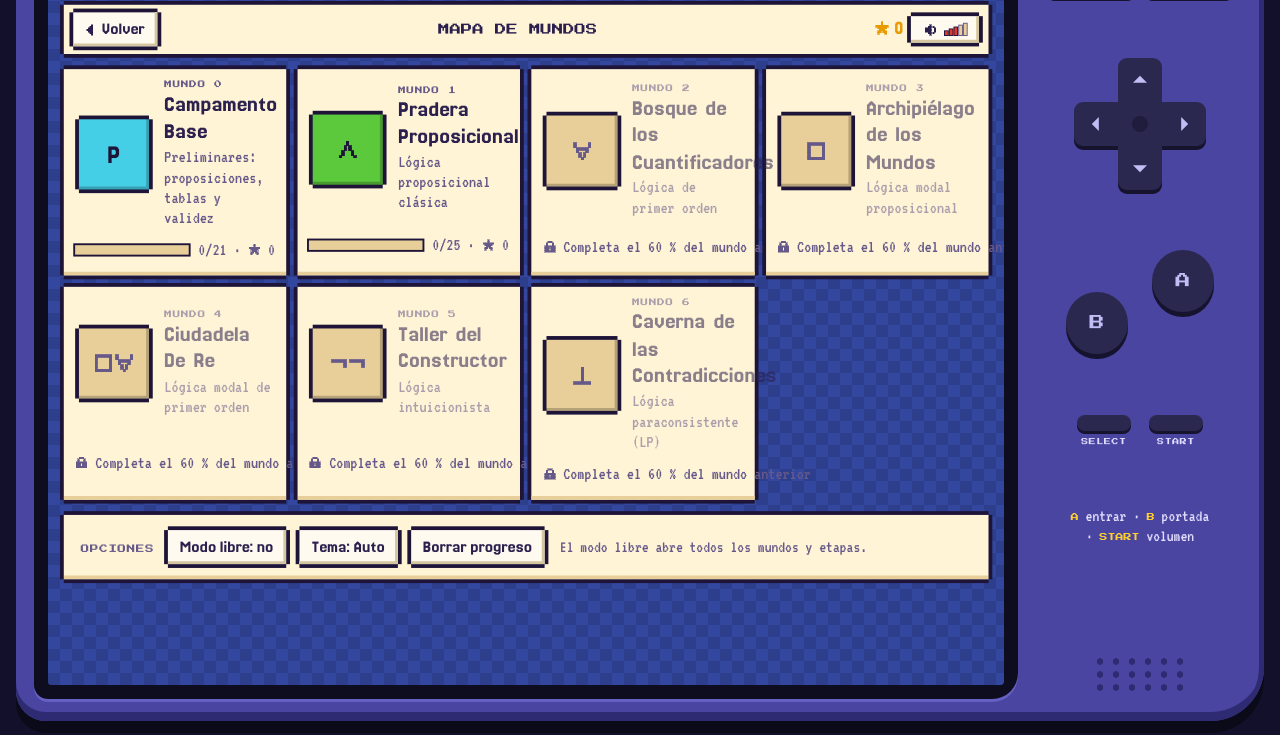
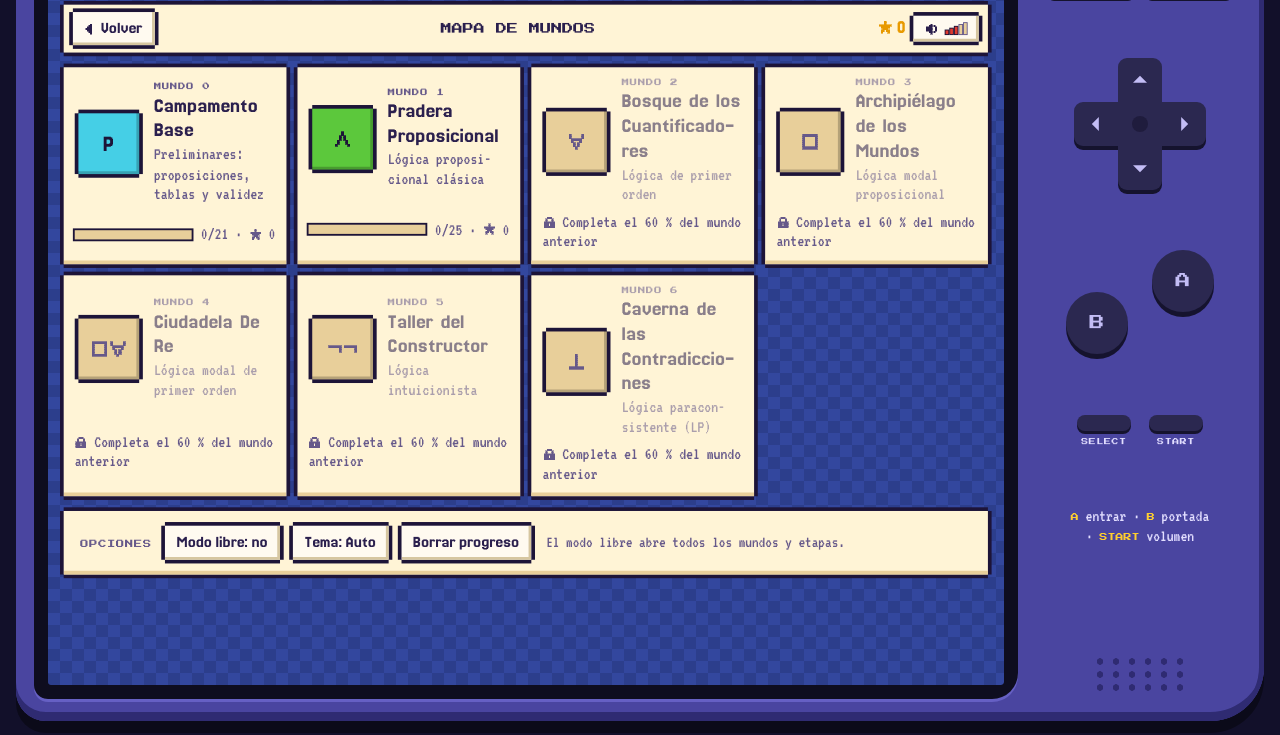
Before and after one commit to ontoterrorist/logica-advance, a plain HTML site: page index.html in a window 1280 px wide. Both pictures are taken after a click on the button "PULSA START". Shown: the part 65-800 px from the top of the page. Drawn offline with Linux system fonts and the light colour scheme.

Commit message:
Evita que los textos se salgan de sus cajas
El aviso de mundo bloqueado ahora se parte en varias líneas y los
nombres largos de los mundos caben en las tarjetas estrechas.

Co-Authored-By: Claude Opus 5.5 <noreply@anthropic.com>

```diff
--- a/index.html
+++ b/index.html
@@ -259,13 +259,13 @@ b, strong { word-spacing: .14em; }
 }
 
 /* ---------- mapa ---------- */
-.map { display: grid; grid-template-columns: repeat(auto-fit, minmax(236px, 1fr)); gap: 4px; }
+.map { display: grid; grid-template-columns: repeat(auto-fit, minmax(244px, 1fr)); gap: 4px; }
 .wcard {
   display: grid; grid-template-columns: auto 1fr; grid-template-areas: "b i" "p p"; gap: 10px 12px; align-items: center;
   text-align: left; border: 0; margin: 4px; padding: 12px 12px 14px; background: var(--panel); cursor: pointer;
   box-shadow: var(--ol), inset 0 -4px 0 0 var(--panel-lo);
 }
-.wcard .wbadge { grid-area: b; font-size: 1.35em; }
+.wcard .wbadge { grid-area: b; font-size: 1.2em; }
 .winfo { grid-area: i; display: flex; flex-direction: column; gap: 2px; min-width: 0; }
 .wnum { font-family: var(--fd); font-size: 8px; letter-spacing: .1em; color: var(--ink2); }
 .winfo b { font-size: 1.12em; line-height: 1.15; }
@@ -561,6 +561,11 @@ b, strong { word-spacing: .14em; }
 kbd { font-family: var(--fb); font-size: 1em; padding: 0 6px; background: var(--panel-lo); color: var(--ink); }
 .rn .g.op { margin: 0 .06em; }
 .dialog.slim { min-height: 0; padding: 6px 12px; align-items: center; }
+.lockmsg { white-space: normal; line-height: 1.1; }
+/* ningún texto se sale de su caja: las palabras largas se parten con guion */
+.winfo, .stitle, .say, .cap, .why, .outro, .detail, .optnote, .tbl td, .qopt { overflow-wrap: break-word; hyphens: auto; }
+.winfo b { font-size: 1.06em; overflow-wrap: anywhere; }
+.btn, .chip { max-width: 100%; }
 
 </style>
 </head>
@@ -2538,7 +2543,7 @@ function scrMap() {
       <span class="winfo"><span class="wnum">MUNDO ${W.k}</span><b>${W.name}</b><span class="wlogic">${W.logic}</span></span>
       <span class="wprog">${open
         ? `<span class="pbar"><i style="width:${Math.round(100 * s.done / s.total)}%"></i></span><span class="cnt">${s.done}/${s.total} · ${ico('star')} ${s.stars}</span>`
-        : `<span class="cnt">${ico('lock')} Completa el 60 % del mundo anterior</span>`}</span>
+        : `<span class="cnt lockmsg">${ico('lock')} Completa el 60 % del mundo anterior</span>`}</span>
     </button>`;
   }).join('') + `</div>
   <div class="opts panel">
--- a/sw.js
+++ b/sw.js
@@ -1,6 +1,6 @@
 /* Lógica Advance — service worker: deja la app guardada en el teléfono para jugar sin conexión.
    Responde desde la copia guardada y, si hay red, la renueva por detrás para la próxima vez. */
-const CACHE = 'logica-advance-281c466ea6';
+const CACHE = 'logica-advance-011a4a1c23';
 const SHELL = ['./', 'index.html', 'manifest.webmanifest', 'icons/icon-192.png', 'icons/icon-512.png', 'icons/maskable-512.png', 'icons/apple-touch-icon.png'];
 self.addEventListener('install', e => {
   e.waitUntil(caches.open(CACHE).then(c => c.addAll(SHELL)).then(() => self.skipWaiting()));
```
